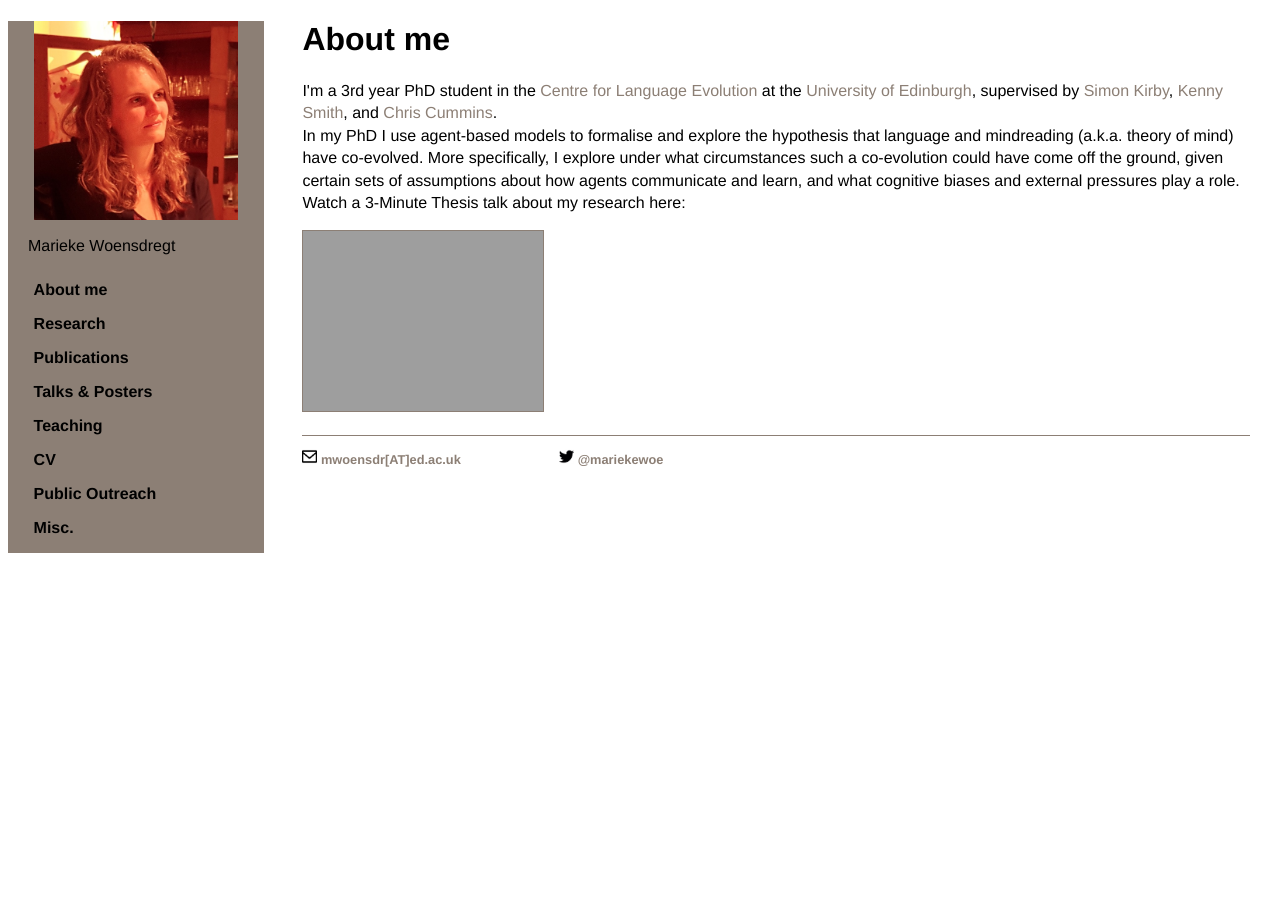
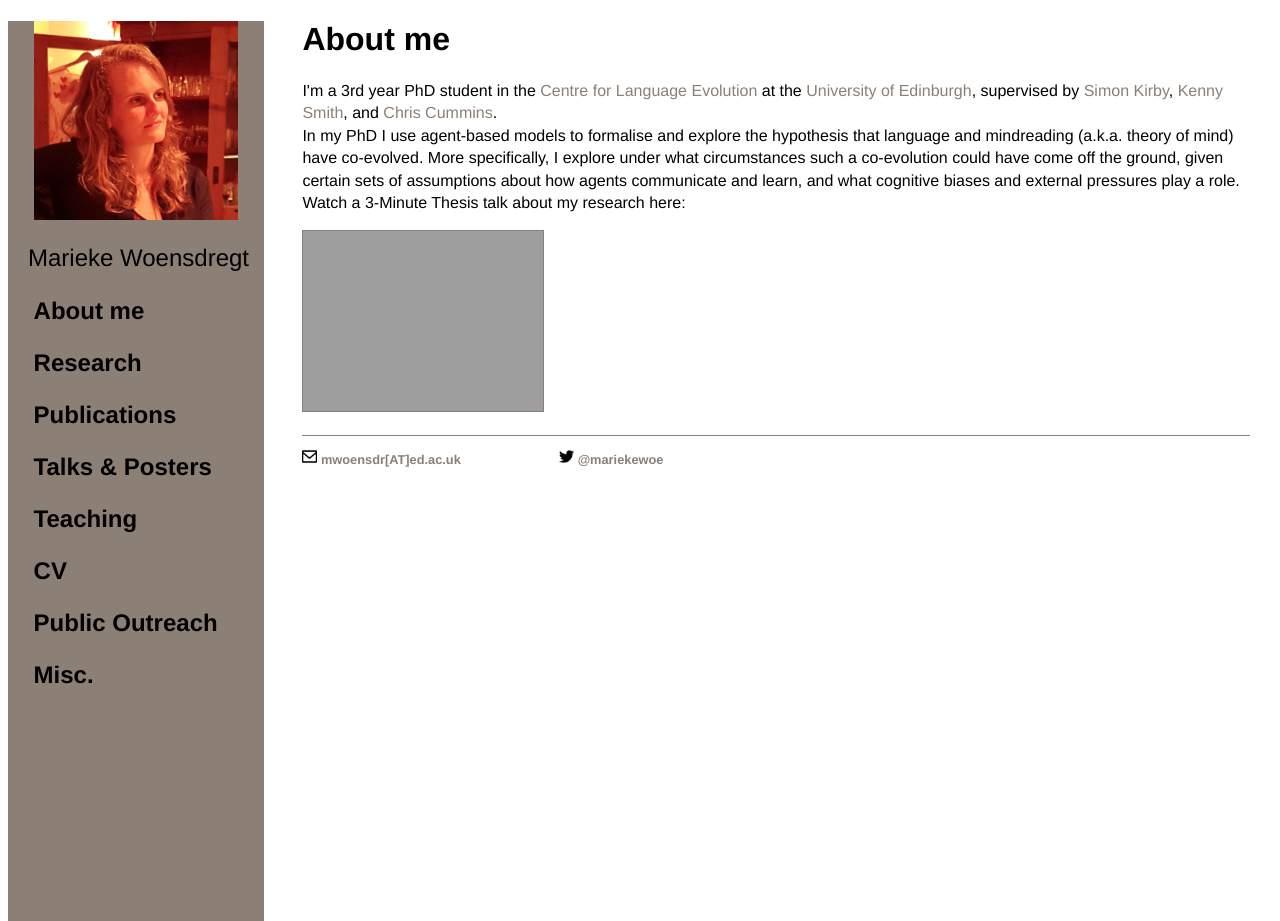
Before and after one commit to marieke-woensdregt/marieke-woensdregt.github.io, a Jekyll site: the page built from index.html, in a window 1280 px wide. Built offline with Jekyll 4.4.1, drawn with Linux system fonts in a browser that asks for light colours; before the commit the page ends 900 px from its top, so only the background shows below that; grey boxes are pictures that could not be loaded.

Commit message:
Update main.css

```diff
--- a/css/main.css
+++ b/css/main.css
@@ -63,7 +63,7 @@
     list-style: none;
 }
 
-#sidebar
+sidebar
 {
     font-size: 1.5em;
     font-family:'Helvetica', 'Arial', 'Sans-Serif';
```
